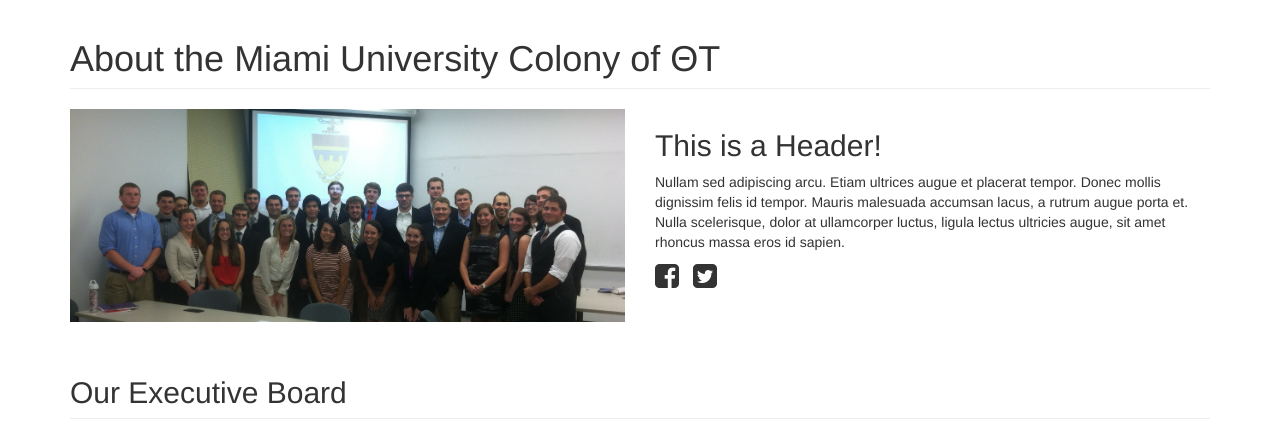
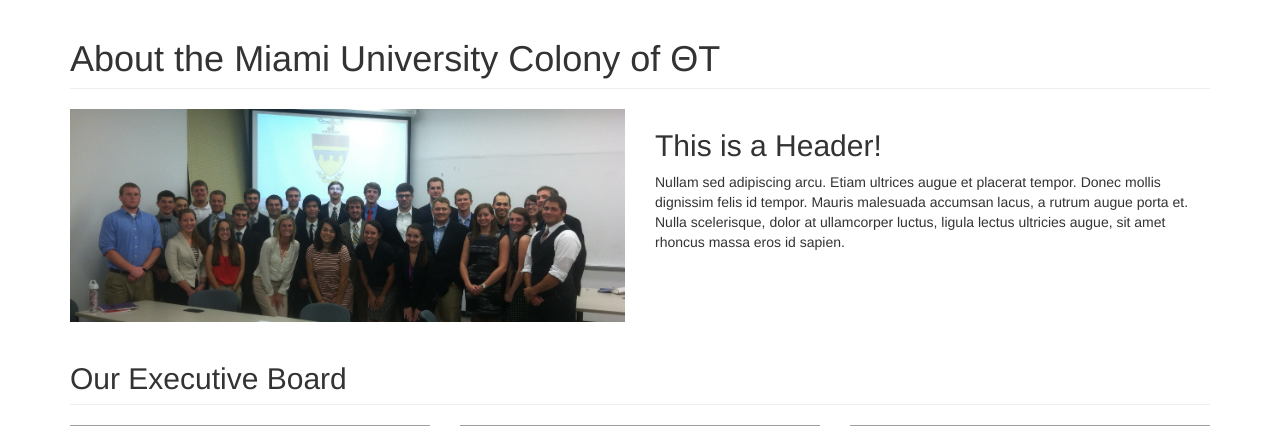
Before and after one commit to ThetaTauMiami/ThetaTauMiami-old, a Django app: page /info/ in a window 1280 px wide. Shown: the part 51-477 px from the top of the page. Run offline with Django 3.2, Linux system fonts and the light colour scheme; data comes from the database, SQL or seed files in the repository; grey boxes labelled with a size stand in for pictures from a placeholder-image service; parts of the project's set-up code (start-up, migrations or seed data) failed here and were passed over; some libraries are stand-ins or nearby versions; grey boxes are pictures that could not be loaded.

Commit message:
Removed facebook/twitter buttons. They will be re-added at the bottom of each page.

```diff
--- a/info/templates/about.html
+++ b/info/templates/about.html
@@ -22,10 +22,6 @@
         <div class="col-md-6">
           <h2>This is a Header!</h2>
           <p>Nullam sed adipiscing arcu. Etiam ultrices augue et placerat tempor. Donec mollis dignissim felis id tempor. Mauris malesuada accumsan lacus, a rutrum augue porta et. Nulla scelerisque, dolor at ullamcorper luctus, ligula lectus ultricies augue, sit amet rhoncus massa eros id sapien. </p>
-          <ul class="list-unstyled list-inline list-social-icons">
-          	<li class="tooltip-social facebook-link"><a href="//www.facebook.com/ThetaTauMU" data-toggle="tooltip" data-placement="top" title="Facebook"><i class="fa fa-facebook-square fa-2x"></i></a></li>
-            <li class="tooltip-social twitter-link"><a href="//twitter.com/theta_tau" data-toggle="tooltip" data-placement="top" title="Twitter"><i class="fa fa-twitter-square fa-2x"></i></a></li>
-          </ul>
         </div>
 
       </div>
```
